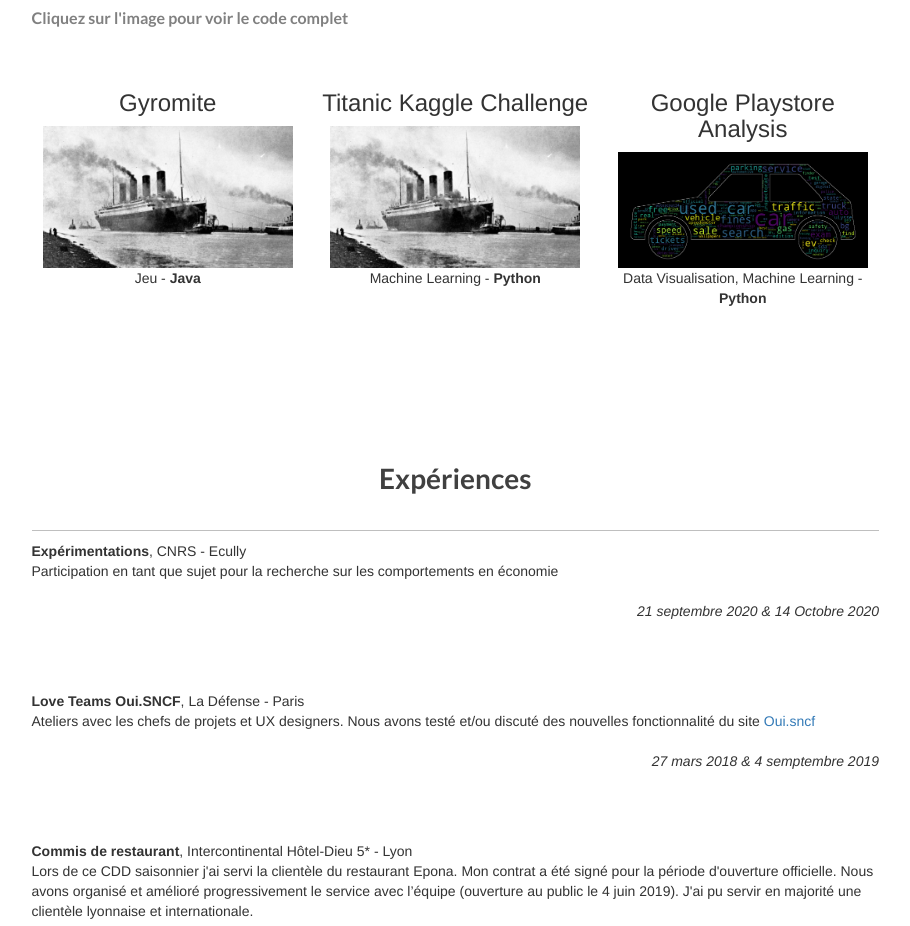
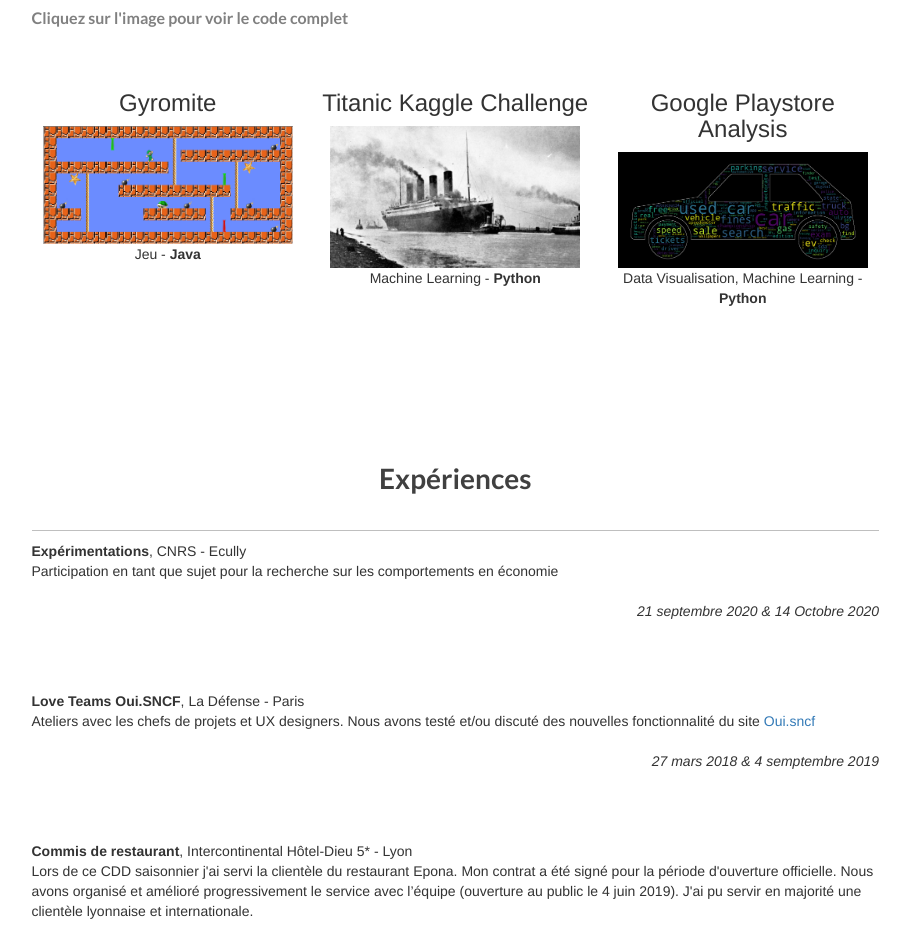
Before and after one commit to simon-klop/simon-klop.github.io, a plain HTML site: page index.html in a window 1280 px wide. Shown: the part 2600-3526 px from the top of the page, without its empty margins (331-1241 px from the left). Drawn offline with nearby package versions, Linux system fonts and the light colour scheme.

Commit message:
Add files via upload

```diff
--- a/index.html
+++ b/index.html
@@ -565,7 +565,7 @@
 		<div class="roww">
 			<div class="colonne">
 			<h3>Gyromite</h3>
-			<a href="https://forge.univ-lyon1.fr/p1802713/poo"> <img src="img/titanic.png" width="250" > </a>
+			<a href="https://forge.univ-lyon1.fr/p1802713/poo"> <img src="img/gyromite.png" width="250" > </a>
 			</br> Jeu - <b>Java</b>
 			</div>
 			<div class="colonne">
```
